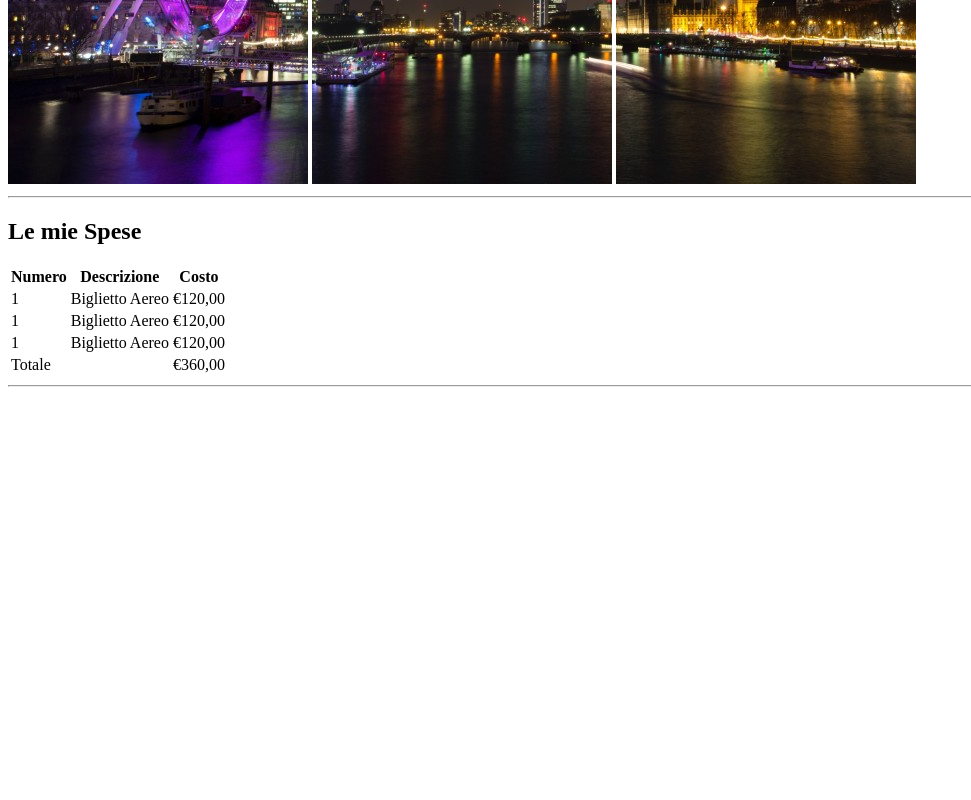
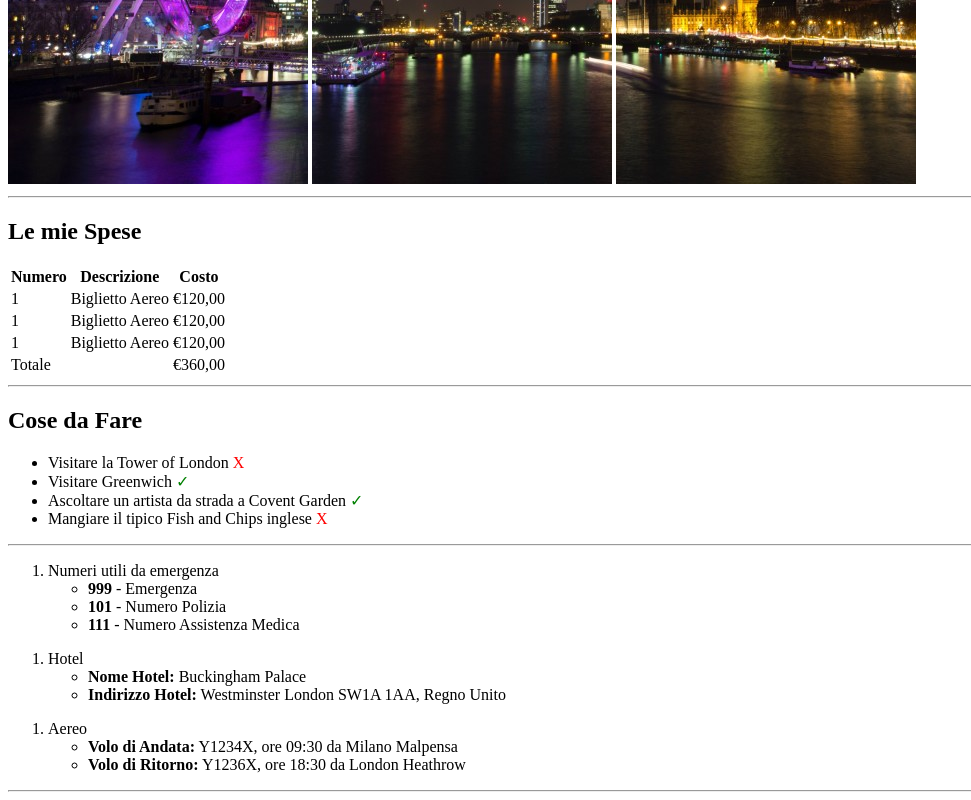
Before and after one commit to nmorrone/html-london-trip, a plain HTML site: page index.html in a window 1280 px wide. Shown: the part 496-1296 px from the top of the page, without its empty margins (0-971 px from the left). Before the commit the page ends 891 px from the top, so only its background shows below. Drawn offline with Linux system fonts and the light colour scheme.

Commit message:
table and info added

```diff
--- a/index.html
+++ b/index.html
@@ -1,22 +1,24 @@
 <!DOCTYPE html>
 <html lang="en">
+
 <head>
     <meta charset="UTF-8">
     <meta name="viewport" content="width=device-width, initial-scale=1.0">
     <title>html-london-trip</title>
 </head>
+
 <body>
     <h1>Il Mio Viaggio a Londra</h1>
     <!-- first three pictures of london-->
-    <img src="img/pexels-bill-emrich-230794-0.jpg" />
-    <img src="img/pexels-bill-emrich-230794-1.jpg" />
-    <img src="img/pexels-bill-emrich-230794-2.jpg" />
+    <img src="img/pexels-bill-emrich-230794-0.jpg" alt="" />
+    <img src="img/pexels-bill-emrich-230794-1.jpg" alt="" />
+    <img src="img/pexels-bill-emrich-230794-2.jpg" alt="" />
 
     <hr>
 
     <!-- tabella spese-->
-     <h2>Le mie Spese</h2>
-     <table title="Le mie Spese">
+    <h2>Le mie Spese</h2>
+    <table title="Le mie Spese">
         <!-- celle intestazione tabella-->
         <thead>
             <tr>
@@ -53,9 +55,47 @@
         </tfoot>
 
 
-     </table>
+    </table>
 
-     <hr>
+    <hr>
 
+    <h2>Cose da Fare</h2>
+    <ul>
+        <li>Visitare la Tower of London <span style="color: red">X</span></li>
+        <li>Visitare Greenwich <span style="color: green">✓</span></li>
+        <li>Ascoltare un artista da strada a Covent Garden <span style="color: green">✓</span></li>
+        <li>Mangiare il tipico Fish and Chips inglese <span style="color: red">X</span></li>
+    </ul>
+
+    <hr>
+    <!-- Numeri ed Info-->
+    <ol>
+        <li>Numeri utili da emergenza</li>
+        <ul>
+            <li><strong>999</strong> - Emergenza</li>
+            <li><strong>101</strong> - Numero Polizia</li>
+            <li><strong>111</strong> - Numero Assistenza Medica</li>
+        </ul>
+    </ol>
+
+    <ol>
+        <li>Hotel</li>
+        <ul>
+            <li><strong>Nome Hotel:</strong> Buckingham Palace</li>
+            <li><strong>Indirizzo Hotel:</strong> Westminster London SW1A 1AA, Regno Unito</li>
+        </ul>
+    </ol>
+    <ol>
+        <li>Aereo</li>
+        <ul>
+            <li><strong>Volo di Andata:</strong> Y1234X, ore 09:30 da Milano Malpensa</li>
+            <li><strong>Volo di Ritorno:</strong> Y1236X, ore 18:30 da London Heathrow</li>
+        </ul>
+    </ol>
+
+    <hr>
 </body>
+</body>
+</body>
+
 </html>
```
